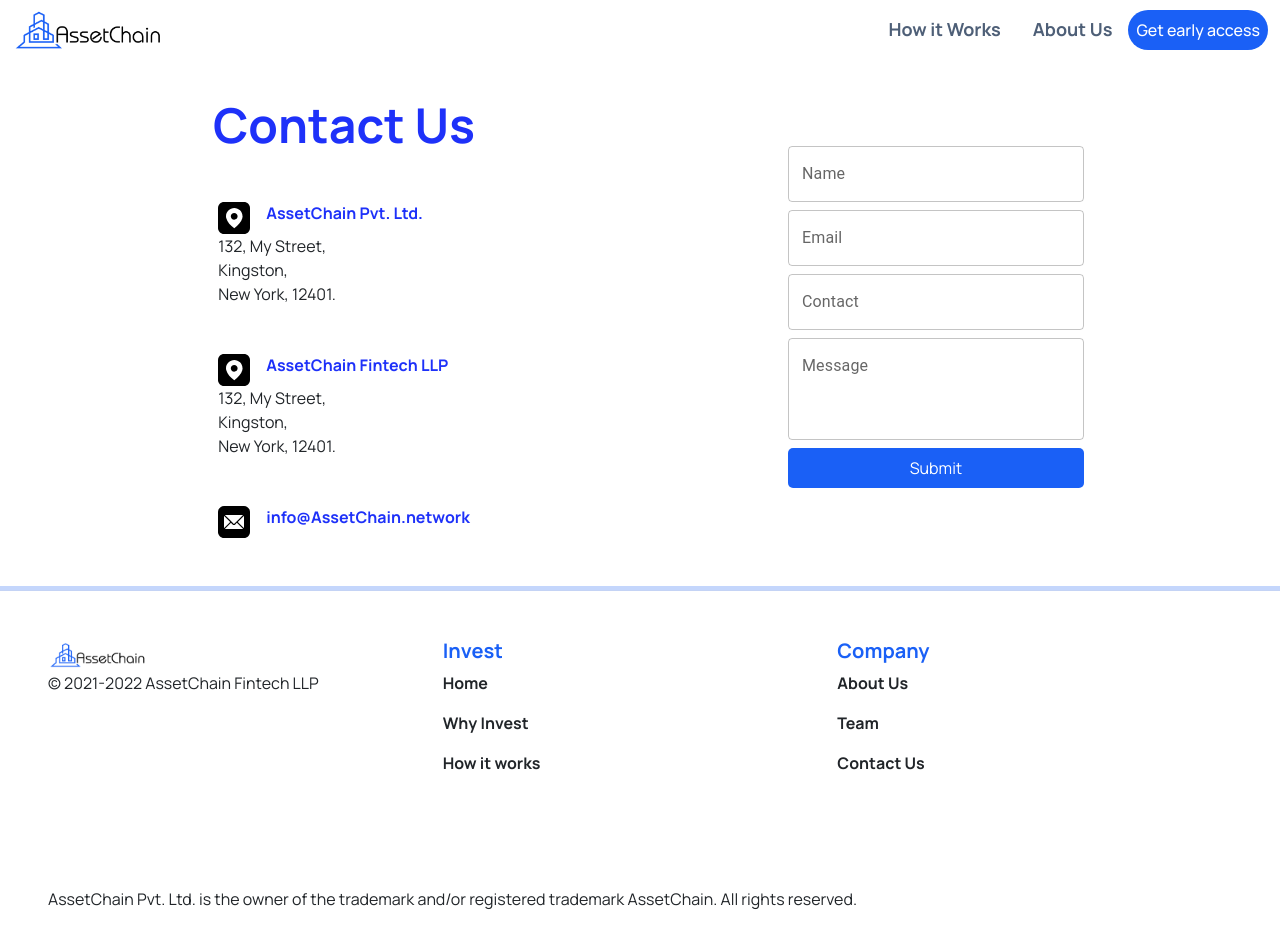
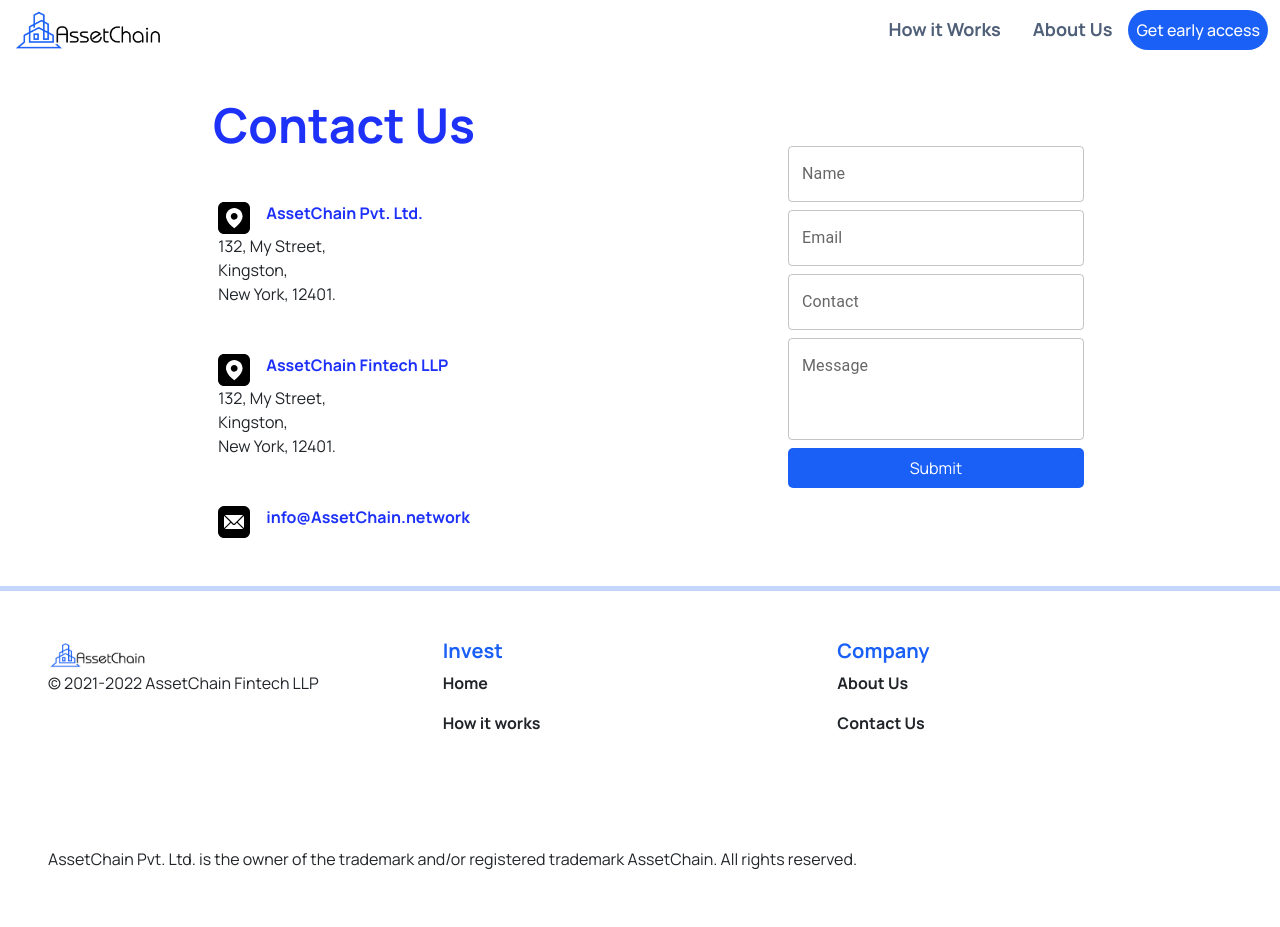
Before and after one commit to honeyjoshi25/tokenbasedsecurity, a React (Create React App) app: page /#/contactUs in a window 1280 px wide. After the commit the page ends 887 px from the top, so only its background shows below. Built offline with nearby package versions, Linux system fonts and the light colour scheme.

Commit message:
[Update]Footer updated

```diff
--- a/src/components/Footer/Footer.js
+++ b/src/components/Footer/Footer.js
@@ -42,14 +42,6 @@
                   <span>Home</span>
                 </Link>
 
-                <a
-                  className="rightCard link mb-3"
-                  id="investLink"
-                  href="/#invest"
-                >
-                  <span>Why Invest</span>
-                </a>
-
                 <Link className="rightCard link mb-3" to={"/howitworks"}>
                   <span>How it works</span>
                 </Link>
@@ -61,14 +53,6 @@
                 <Link className="rightCard link mb-3" to={"/aboutus"}>
                   <span>About Us</span>
                 </Link>
-
-                <a
-                  className="rightCard link mb-3"
-                  id="teamLink "
-                  href="/aboutus#team"
-                >
-                  <span>Team</span>
-                </a>
 
                 <Link className="rightCard link mb-3" to={"/contactus"}>
                   <span>Contact Us</span>
```
